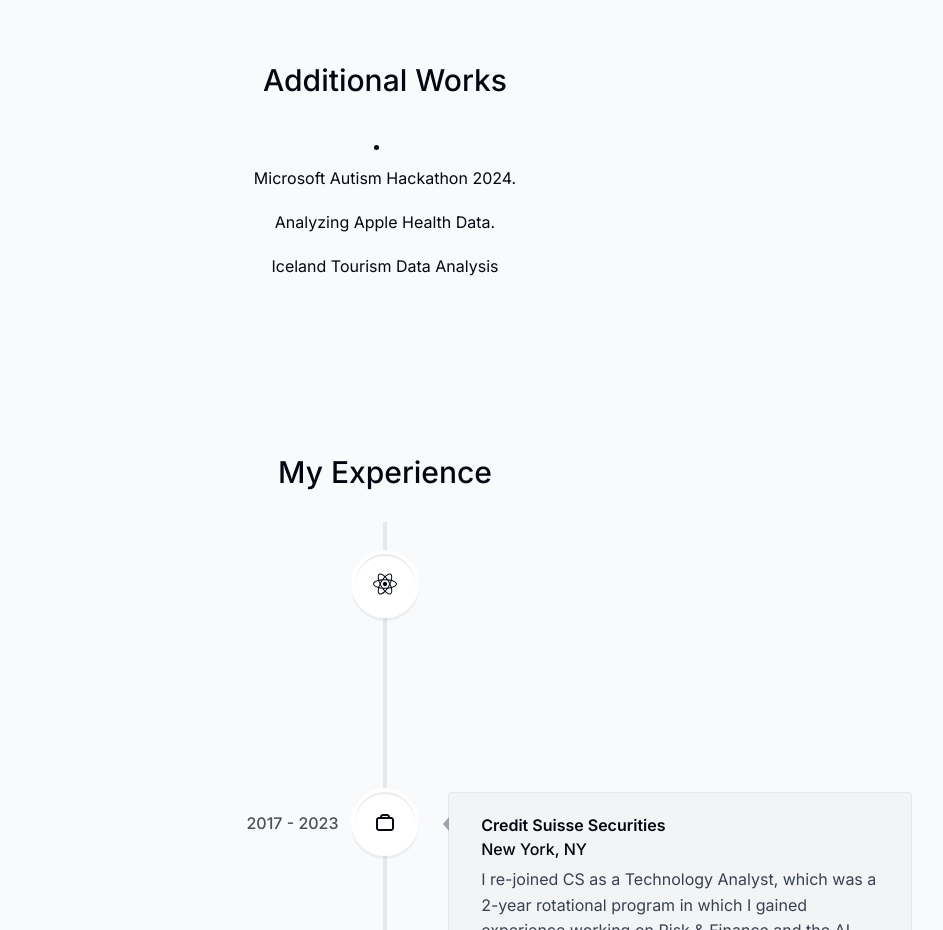
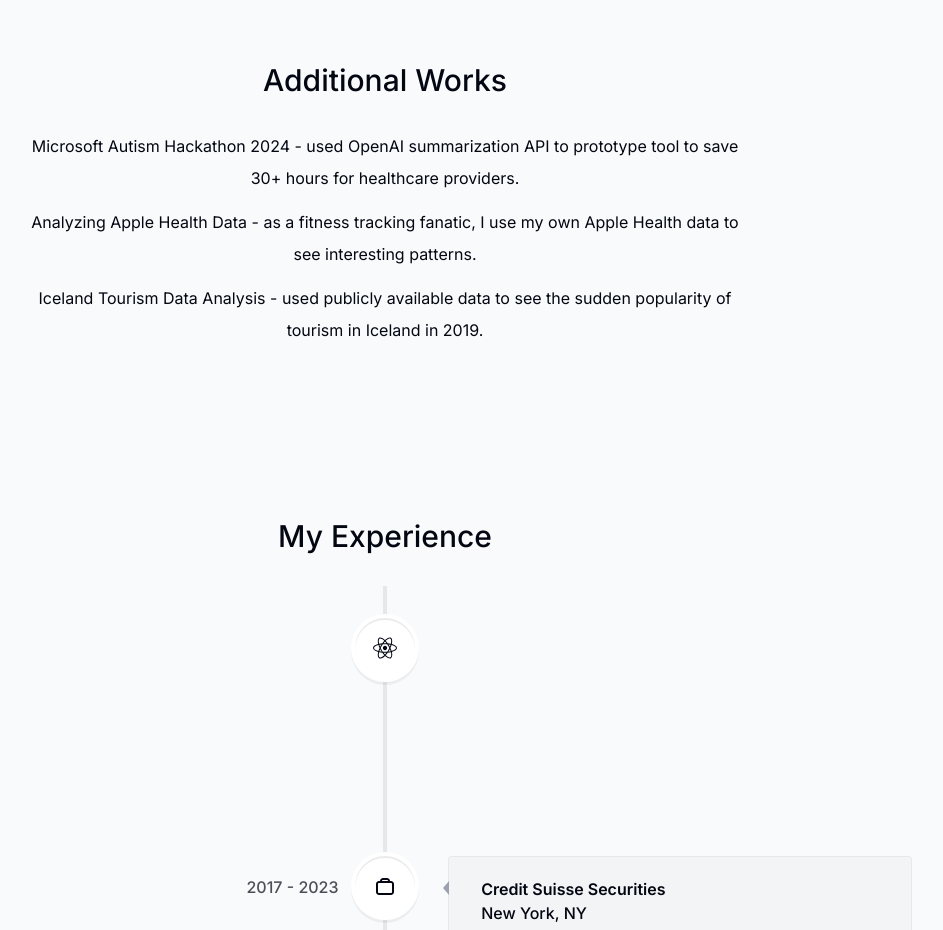
Before and after one commit to shkim22/portfolio-website, a Next.js app: page / in a window 1280 px wide. Shown: the part 3140-4070 px from the top of the page, without its empty margins (255-1198 px from the left). Built offline with nearby package versions, Linux system fonts and the light colour scheme.

Commit message:
provided links to add

```diff
--- a/components/additional.tsx
+++ b/components/additional.tsx
@@ -19,11 +19,17 @@
             id="about"
         >
             <SectionHeading>Additional Works</SectionHeading>
-            <li>
-                <ul className='mb-3'> Microsoft Autism Hackathon 2024.</ul>
-                <ul className='mb-3'> Analyzing Apple Health Data.</ul>
-                <ul className='mb-3'> Iceland Tourism Data Analysis</ul>
-            </li>
+                <p className='mb-3'>
+                    Microsoft Autism Hackathon 2024 - used OpenAI summarization API to prototype tool to save 30+ hours for healthcare providers.
+                    <a href="https://github.com/fsi-hack4autism/patient-onboarding-copilot"></a>
+                </p>
+                <p className='mb-3'> Analyzing Apple Health Data - as a fitness tracking fanatic, I use my own Apple Health data to see interesting patterns.
+                    <a href="https://medium.com/towards-data-science/towards-well-being-with-data-science-part-1-7f8035f73aa"></a>
+                    <a href="https://medium.com/towards-data-science/towards-well-being-with-data-science-part-2-bcaf1db96064"></a>
+                </p>
+                <p className='mb-3'> Iceland Tourism Data Analysis - used publicly available data to see the sudden popularity of tourism in Iceland in 2019.
+                    <a href="https://towardsdatascience.com/why-is-everyone-going-to-iceland-1f99083bee1a"></a>
+                </p>
 
         </motion.section>
     );
--- a/components/header.tsx
+++ b/components/header.tsx
@@ -14,7 +14,7 @@
   return (
     <header className="z-[999] relative">
       <motion.div
-        className="fixed top-0 left:80% h-[4.5rem] w-full rounded-none border border-white border-opacity-40 bg-white bg-opacity-80 shadow-lg shadow-black/[0.03] backdrop-blur-[0.5rem] sm:top-6 sm:h-[3.25rem] sm:w-[36rem] sm:rounded-full dark:bg-gray-950 dark:border-black/40 dark:bg-opacity-75"
+        className="fixed top-0 -left-1/4 h-[4.5rem] w-full rounded-none border border-white border-opacity-40 bg-white bg-opacity-80 shadow-lg shadow-black/[0.03] backdrop-blur-[0.5rem] sm:top-6 sm:h-[3.25rem] sm:w-[36rem] sm:rounded-full dark:bg-gray-950 dark:border-black/40 dark:bg-opacity-75"
         initial={{ y: -100, x: "-50%", opacity: 0 }}
         animate={{ y: 0, x: "-50%", opacity: 1 }}
       ></motion.div>
```
